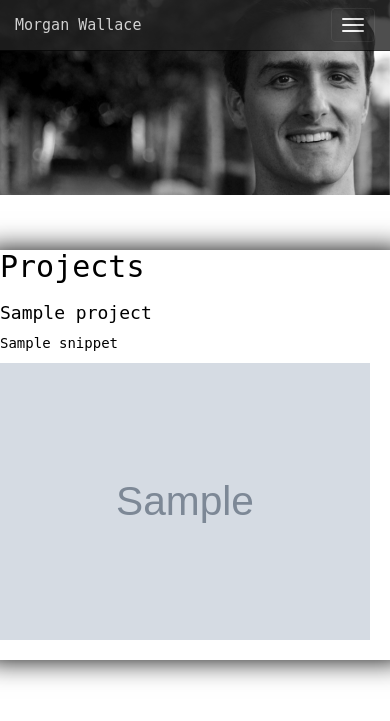
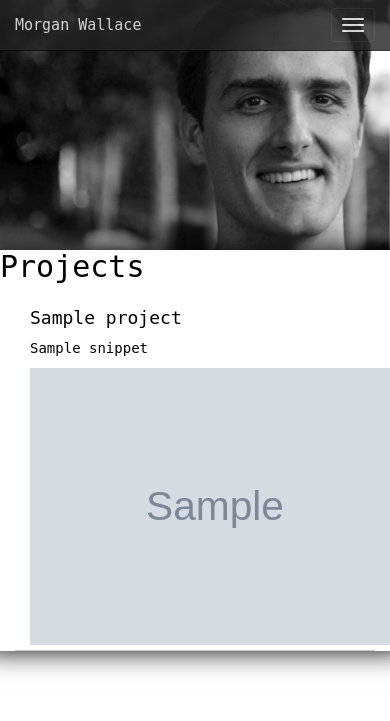
Before and after one commit to morganwallace/flask_portfolio, a Flask app: template templates/index.html in a window 390 px wide; the page is wider, and only the part inside the window is pictured. Shown: the top 721 px of that part. Run offline with Flask 2, Linux system fonts and the light colour scheme; the template is opened without the code that fills it: most values are stand-ins (such as "Sample title", 1, 10 or a date in 2020); grey boxes marked "Sample" are stand-in pictures; some libraries are stand-ins or nearby versions.

Commit message:
fixed responsiveness of background image

```diff
--- a/static/css/style.css
+++ b/static/css/style.css
@@ -23,7 +23,7 @@ body{
 #bg { position: fixed; top: 0; right: 0;}
 .bgwidth { width: 100%; }
 .bgheight { height: 100%; }
-
+/*.bgheightmini{height: }*/
 
 .projectPic{
 	max-width: 400px;
@@ -60,7 +60,14 @@ body{
 }
 #projectsList li{
 	/*width: 300px;*/
-	padding-bottom: 20px
+	padding-bottom: 5px;
+	border-bottom: 1px inset #c7c7c7;
+/*
+	margin-bottom: 5px;
+	margin-left: 5px;
+	margin-right: 5px;
+*/
+	margin: 15px;
 }
 .navbar{
 	opacity: .8;
--- a/static/js/main.js
+++ b/static/js/main.js
@@ -63,27 +63,86 @@ $(window).load(function() {
 	var theWindow        = $(window),
 	    $bg              = $("#bg"),
 	    aspectRatio      = $bg.width() / $bg.height();
+    var topImageArea= 200+$(".navbar").height();
 
 	// $("#projectsViewer").css(
 	// 	"margin-top",theWindow.height()-400
 	// )
 
 	function resizeBg() {
-
-		if ( (theWindow.width() / theWindow.height()) > aspectRatio ) {
+		//if in mobile view
+		if ($("#projectsViewer").width()>=theWindow.width()) {
+			console.log("mobile view");
+			if ((theWindow.width() / topImageArea) > aspectRatio ){
+				console.log("mini width");
 				$bg
 		    	.removeClass()
+		    	.attr("style","")
+		    	.addClass('bgwidth');
+			}else{
+				console.log("mini height");
+				$bg
+		    	.removeClass()
+		    	// .addClass('bgheight');
+		    	.height(topImageArea);
+		    };
+			}
+			// if in desktop view
+			else{
+				console.log("desktop view");
+				if ( (theWindow.width() / theWindow.height()) < aspectRatio ) {
+
+				    $bg
+				    	.removeClass()
+				    	.attr("style","")
 				    	.addClass('bgheight');
 				    	// $("#imgWrapper").css("height",theWindow.height());
+				    	console.log('height');
+				    	if (theWindow.width()>$bg.width()) {
+				    		$bg
+						    	.removeClass()
+						    	.attr("style","")
+						    	.addClass('bgwidth');
+						    	// $("#imgWrapper").css("height",theWindow.height());
+						    	console.log('width');
+						    	};
 
 				} else {
 				    $bg
 				    	.removeClass()
+				    	.attr("style","")
 				    	.addClass('bgwidth');
 				    	// $("#imgWrapper").css("height",theWindow.height());
+				    	console.log('width');
+				}
+				// console.log($("#projectsViewer").css("margin-top")+$(".navbar").height());
+
+			}
+		// if (topImageArea> $bg.height()){
+
+
+		// }else{
+		// 	console.log('width');
+		// };
+
 	}
 
-	}
+	// 	if ( (theWindow.width() / theWindow.height()) > aspectRatio ) {
+	// 	    $bg
+	// 	    	.removeClass()
+	// 	    	.addClass('bgheight');
+	// 	    	// $("#imgWrapper").css("height",theWindow.height());
+	// 	    	console.log('height');
+
+	// 	} else {
+	// 	    $bg
+	// 	    	.removeClass()
+	// 	    	.addClass('bgwidth');
+	// 	    	// $("#imgWrapper").css("height",theWindow.height());
+	// 	    	console.log('width');
+	// 	}
+
+	// }
 
 	theWindow.resize(resizeBg).trigger("resize");
 
--- a/templates/index.html
+++ b/templates/index.html
@@ -12,9 +12,9 @@
 	}
 
 </style>
-<div id="imgWrapper">
+
 	<img id="bg" src='../static/img/longface.jpg'>
-</div>
+
 
 <div  class="row">
 	<div class="col-sm-6 col-sm-offset-1" id="projectsViewer">
```
Lines whose indentation alone changed are shown as unchanged.
